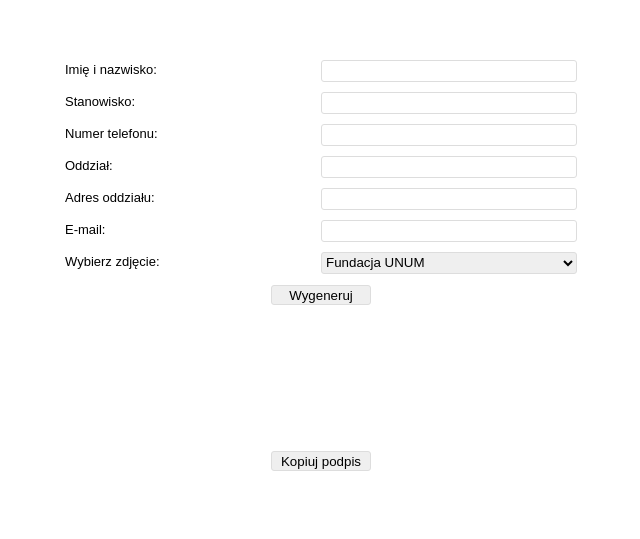
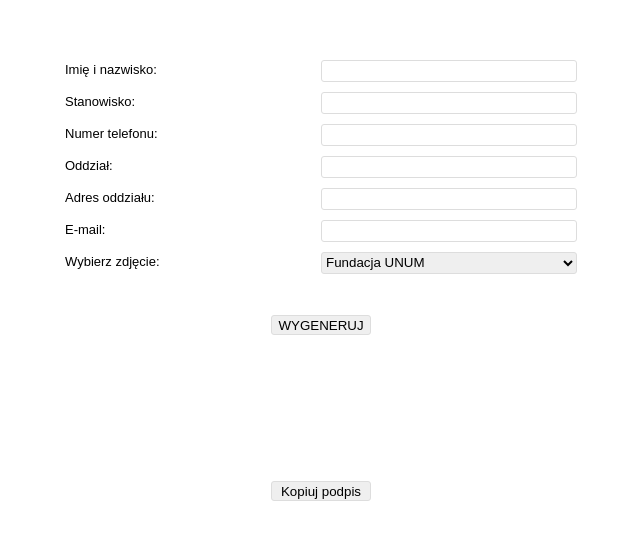
Before and after one commit to FooterAppTest/CurrentClipboard, a plain HTML site: page index.html in a window 1280 px wide. Shown: the part 105-644 px from the top of the page, without its empty margins (319-959 px from the left). Drawn offline with Linux system fonts and the light colour scheme.

Commit message:
Update index.html

```diff
--- a/index.html
+++ b/index.html
@@ -5,7 +5,7 @@
     <meta http-equiv="X-UA-Compatible" content="IE=edge">
     <meta name="viewport" content="width=device-width, initial-scale=1.0">
     <link rel="stylesheet" href="style.css">
-    <title>Generator stopki</title>
+    <title>Generator podpisu</title>
 </head>
 <body>
 <div class="content">
@@ -41,9 +41,9 @@
                     <option value="online">Online</option>
                     <option value="fundacja">Fundacja UNUM</option>
                 </select>
-            </li>
+            </li><br><br>
             <li class="button">
-                <input class="btn" type="button" value="Wygeneruj" onClick="writeValues(form)">
+                <input class="btn" id="generatebutton" type="button" value="WYGENERUJ" onClick="writeValues(form)">
               </li>
         </ul>
         <div id="copyarea">
@@ -55,7 +55,7 @@
         <span id="eco" style="font-size: 10px; color:#00a000"></span><br>
         </div>
     </form>
-    <button type="button" class="btn" onclick="CopyToClipboard(copyarea)" style="margin-left: calc(20vw - 50px)">Kopiuj podpis</button>
+    <button type="button" class="btn" id="copyButton" onclick="CopyToClipboard(copyarea)" style="margin-left: calc(20vw - 50px)">Kopiuj podpis</button>
     <br><br><br>
 </div>
 <script type="text/javascript" src="scripts.js"></script>
```
